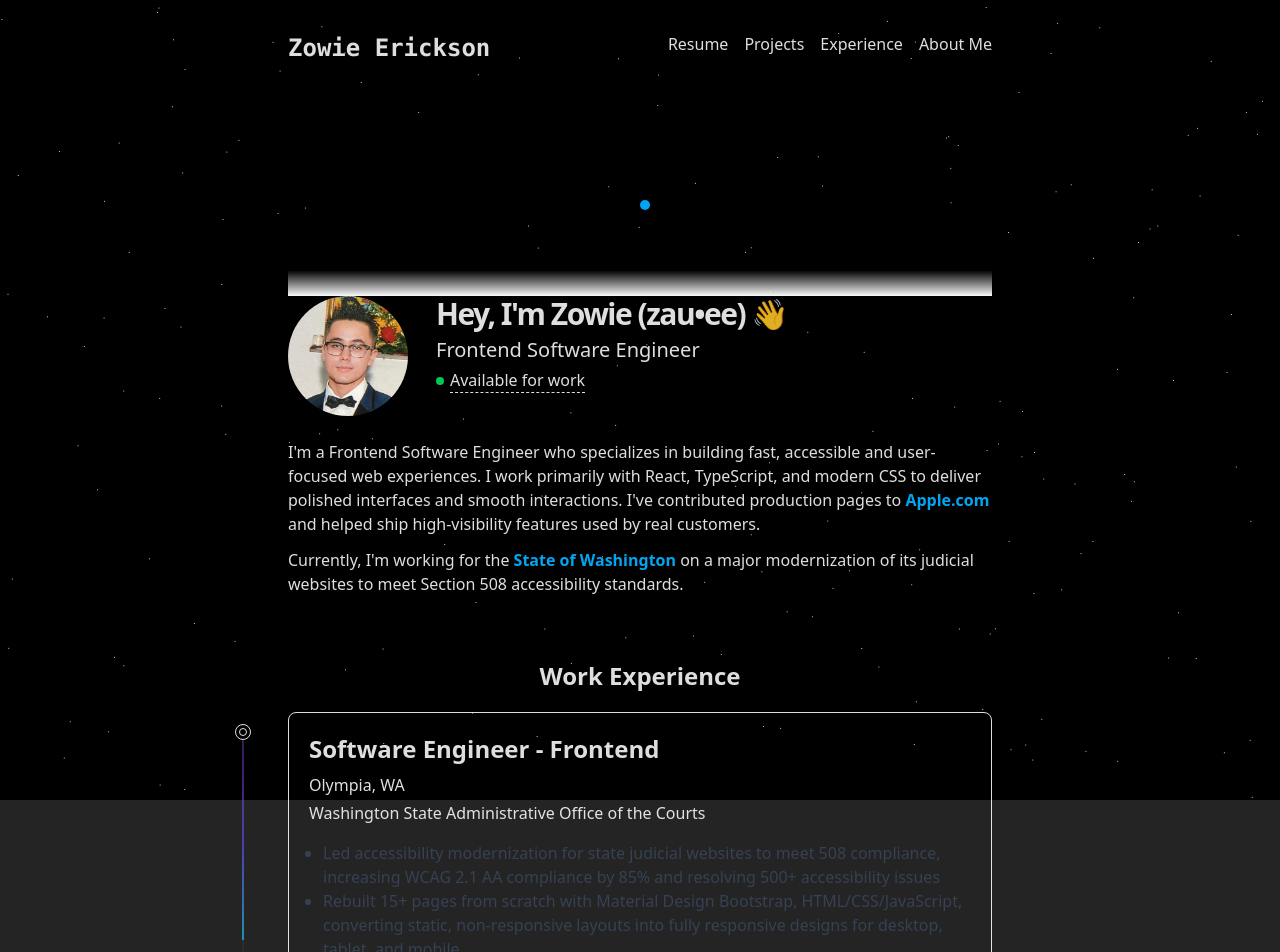
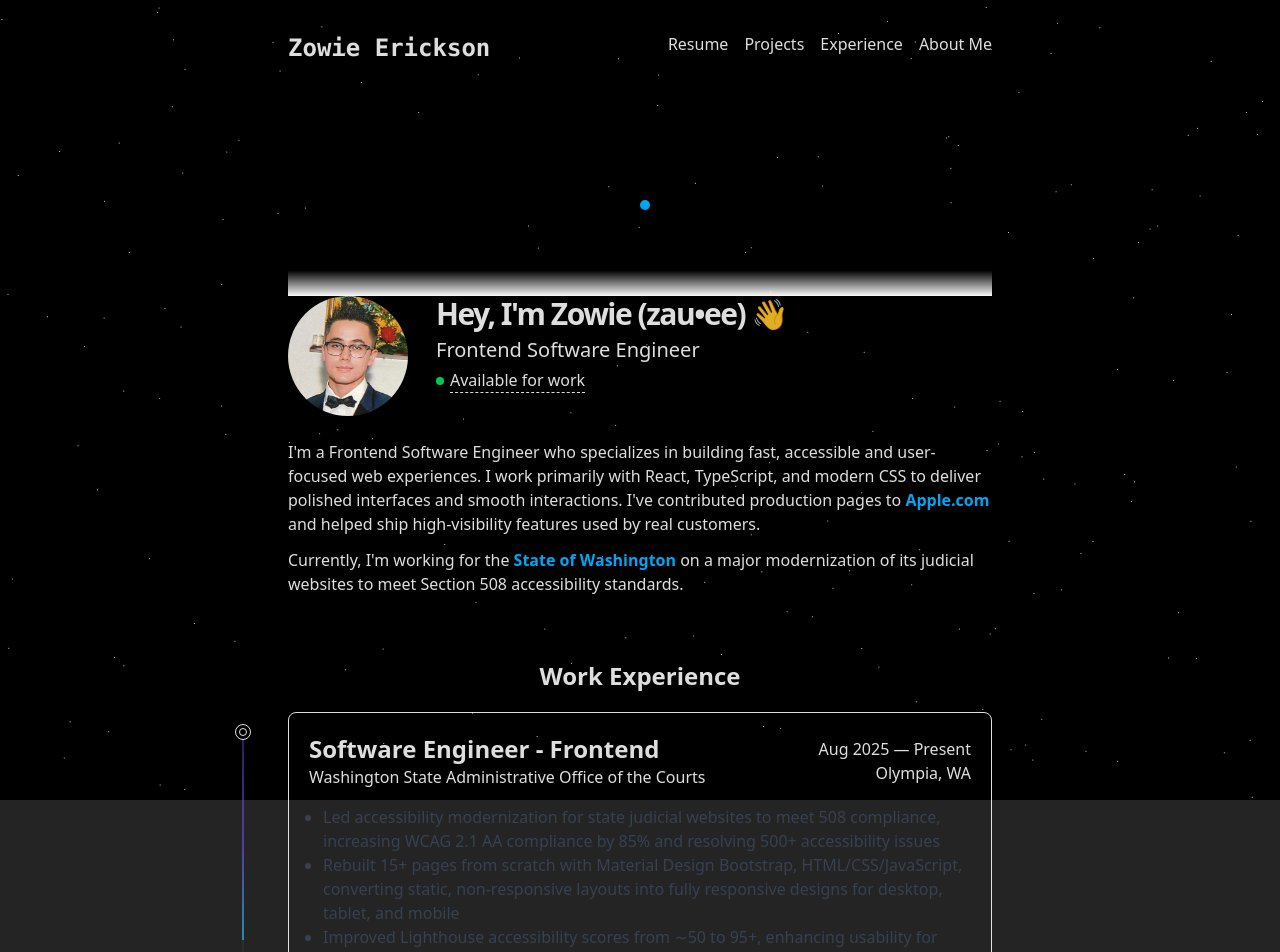
Before and after one commit to zowieerickson/portfolio, a React (Vite) app: page / in a window 1280 px wide. Shown: the top 952 px of the page. Built offline with nearby package versions, Linux system fonts and the light colour scheme; no server answers.

Commit message:
reorganize Job component layout

```diff
--- a/src/sections/WorkSection/Job.tsx
+++ b/src/sections/WorkSection/Job.tsx
@@ -15,9 +15,17 @@ export default function Job({
 }: Job) {
   return (
     <div className=" p-5 w-full border rounded-lg">
-      <h1 className="font-semibold text-2xl capitalize">{position}</h1>
-      <p className="font-normal mt-2">{location}</p>
-      <p className="font-normal mt-1">{company}</p>
+      <header className="flex justify-between items-center">
+        <div className="flex flex-col">
+          <h1 className="font-semibold text-2xl capitalize">{position}</h1>
+          <p className="font-normal">{company}</p>
+        </div>
+        <div className="flex flex-col items-end">
+          <p className="font-normal">{dates}</p>
+          <p className="font-normal">{location}</p>
+        </div>
+      </header>
+
       <ul className="mt-4 font-normal text-gray-700 list-disc list-outside dark:text-white/75">
         {description.map((item) => (
           <li className="ms-3.5" key={item}>
@@ -25,7 +33,6 @@ export default function Job({
           </li>
         ))}
       </ul>
-      <p className="font-normal mt-5">{dates}</p>
     </div>
   );
 }
```
